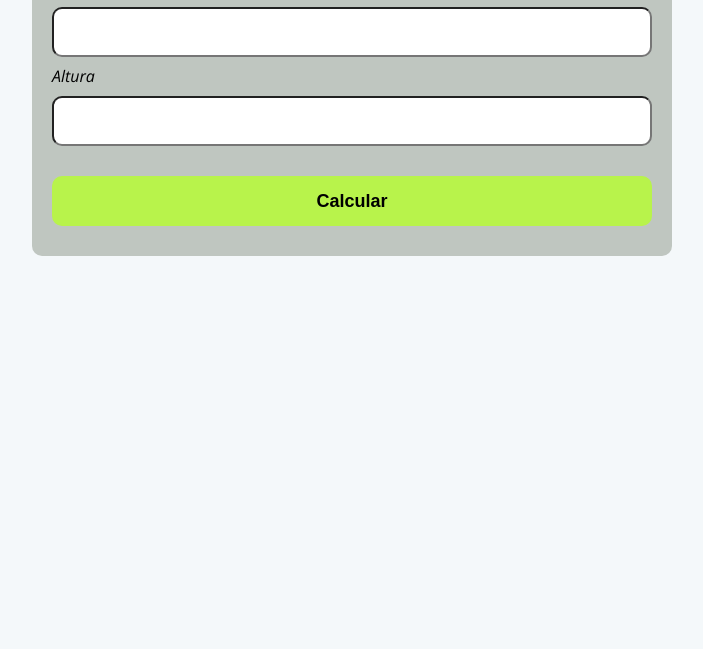
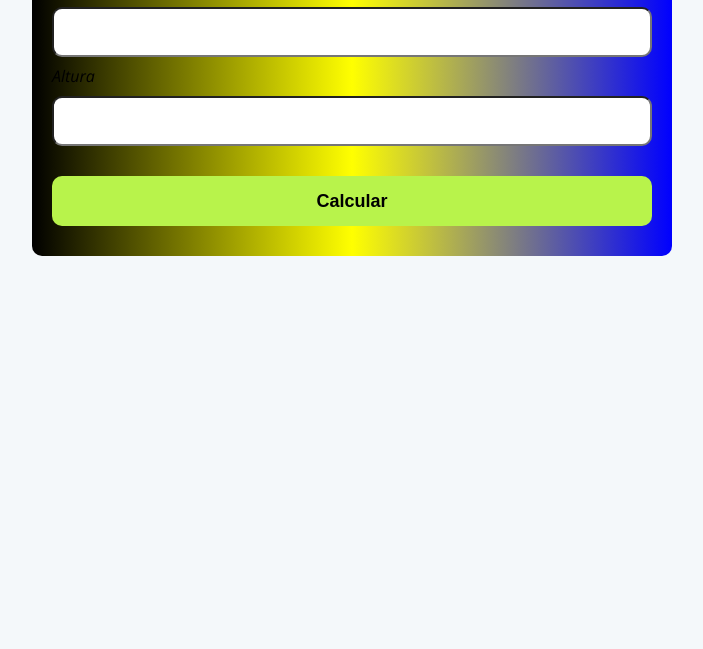
Before and after one commit to JohnMBC/project-IMC, a plain HTML site: page assets/index.html in a window 1280 px wide. Shown: the part 151-800 px from the top of the page, without its empty margins (288-991 px from the left). Drawn offline with nearby package versions, Linux system fonts and the light colour scheme.

Commit message:
adicionando background

```diff
--- a/assets/css/style.css
+++ b/assets/css/style.css
@@ -31,7 +31,7 @@ body {
     margin: 50px auto;
     /*distância do topo e parte de baixo automatatica*/
     /*conteúdo no meio da página */
-    background: var(--secundary-color);
+    background: linear-gradient(to right,black, yellow ,blue );
     padding: 20px;
     border-radius: 10px; /*arredondando os cantos*/
 }
```
